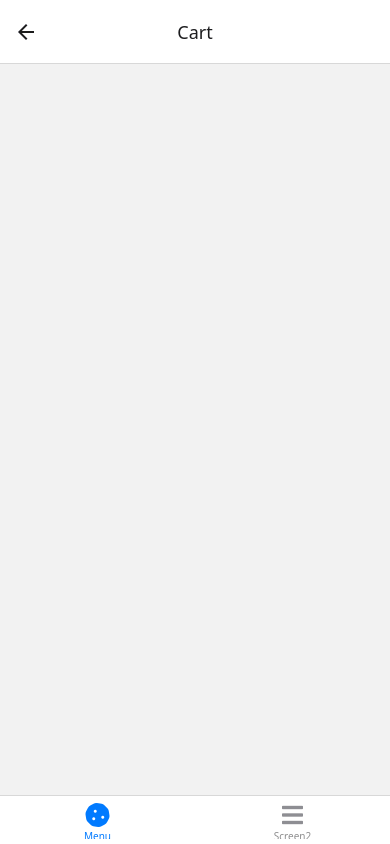
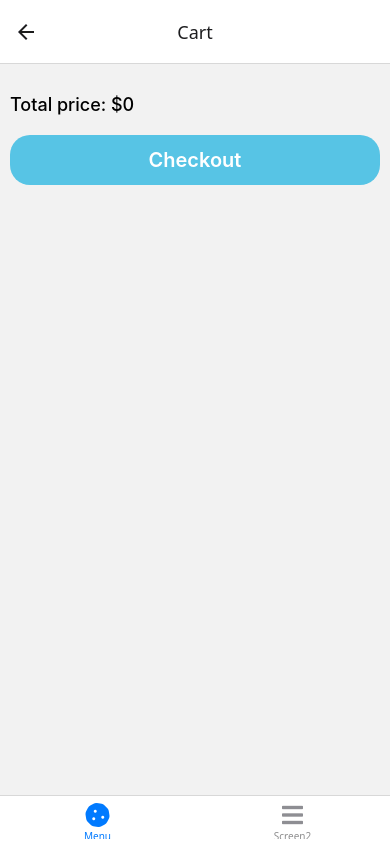
Before and after one commit to qhuyyy/FoodOrderingApp, a React Native app: screen /Cart in a window 390 px wide. Built offline with nearby package versions, Linux system fonts and the light colour scheme.

Commit message:
Logic in Cart

```diff
--- a/package.json
+++ b/package.json
@@ -21,6 +21,7 @@
     "react-native-reanimated": "^3.18.0",
     "react-native-safe-area-context": "^5.4.1",
     "react-native-screens": "^4.11.1",
+    "react-native-uuid": "^2.0.3",
     "react-native-vector-icons": "^10.2.0",
     "react-navigation": "^5.0.0"
   },
--- a/src/components/CartListItem.tsx
+++ b/src/components/CartListItem.tsx
@@ -11,7 +11,7 @@ const defaultPizzaImage =
   'https://notjustdev-dummy.s3.us-east-2.amazonaws.com/food/default.png';
 
 const CartListItem = ({ cartItem }: CartListItemProps) => {
-  //   const { updateQuantity } = useCartContext();
+  const { updateQuantity } = useCartContext();
   return (
     <View style={styles.container}>
       <Image
@@ -28,7 +28,7 @@ const CartListItem = ({ cartItem }: CartListItemProps) => {
       </View>
       <View style={styles.quantitySelector}>
         <FontAwesome
-          //   onPress={() => updateQuantity(cartItem.id, -1)}
+          onPress={() => updateQuantity(cartItem.id, -1)}
           name="minus"
           color="gray"
           style={{ padding: 5 }}
@@ -36,7 +36,7 @@ const CartListItem = ({ cartItem }: CartListItemProps) => {
 
         <Text style={styles.quantity}>{cartItem.quantity}</Text>
         <FontAwesome
-          //   onPress={() => updateQuantity(cartItem.id, 1)}
+          onPress={() => updateQuantity(cartItem.id, 1)}
           name="plus"
           color="gray"
           style={{ padding: 5 }}
--- /dev/null
+++ b/src/components/CustomButton.tsx
@@ -0,0 +1,39 @@
+import {
+  StyleSheet,
+  Text,
+  View,
+  TouchableOpacity,
+  TouchableOpacityProps,
+} from 'react-native';
+import React from 'react';
+
+type CustomButtonProps = TouchableOpacityProps & {
+  text: string;
+};
+
+const CustomButton = ({ text, ...rest }: CustomButtonProps) => {
+  return (
+    <View>
+      <TouchableOpacity style={styles.button} {...rest}>
+        <Text style={styles.text}>{text}</Text>
+      </TouchableOpacity>
+    </View>
+  );
+};
+
+export default CustomButton;
+
+const styles = StyleSheet.create({
+  button: {
+    height: 50,
+    borderRadius: 20,
+    backgroundColor: '#57C4E5',
+    alignItems: 'center',
+    justifyContent: 'center',
+  },
+  text: {
+    fontWeight: '600',
+    fontSize: 20,
+    color: 'white',
+  },
+});
--- a/src/providers/CartProvider.tsx
+++ b/src/providers/CartProvider.tsx
@@ -1,22 +1,36 @@
 import { createContext, PropsWithChildren, useContext, useState } from 'react';
 import { CartItem, Product } from '../type/types';
+import uuid from 'react-native-uuid';
 
 type CartType = {
   items: CartItem[];
   addItem: (product: Product, size: CartItem['size']) => void;
+  updateQuantity: (itemId: string, amount: -1 | 1) => void;
+  total: number;
 };
 
 const CartContext = createContext<CartType>({
   items: [],
   addItem: () => {},
+  updateQuantity: () => {},
+  total: 0,
 });
 
 const CartProvider = ({ children }: PropsWithChildren) => {
   const [items, setItems] = useState<CartItem[]>([]);
 
   const addItem = (product: Product, size: CartItem['size']) => {
+    const existingItem = items.find(
+      item => item.product.id === product.id && item.size === size,
+    );
+
+    if (existingItem) {
+      updateQuantity(existingItem.id, 1);
+      return;
+    }
+
     const newCartItem: CartItem = {
-      id: '1',
+      id: uuid.v4(),
       product,
       product_id: product.id,
       size,
@@ -26,9 +40,26 @@ const CartProvider = ({ children }: PropsWithChildren) => {
     setItems([newCartItem, ...items]);
   };
 
-  console.log(items);
+  const updateQuantity = (itemId: string, amount: -1 | 1) => {
+    const updatedItems = items
+      .map(item =>
+        item.id !== itemId
+          ? item
+          : { ...item, quantity: item.quantity + amount },
+      )
+      .filter(item => item.quantity > 0);
+    setItems(updatedItems);
+  };
+
+  //   console.log(items);
+
+  const total = items.reduce(
+    (sum, item) => (sum += item.product.price * item.quantity),
+    0,
+  );
+
   return (
-    <CartContext.Provider value={{ items, addItem }}>
+    <CartContext.Provider value={{ items, addItem, updateQuantity, total }}>
       {children}
     </CartContext.Provider>
   );
--- a/src/screens/CartScreen.tsx
+++ b/src/screens/CartScreen.tsx
@@ -2,10 +2,11 @@ import { FlatList, StyleSheet, Text, View } from 'react-native';
 import React, { useContext } from 'react';
 import { useCartContext } from '../providers/CartProvider';
 import CartListItem from '../components/CartListItem';
+import CustomButton from '../components/CustomButton';
 
 const CartScreen = () => {
-  const { items } = useCartContext();
-  console.log(items);
+  const { items, total } = useCartContext();
+
   return (
     <View>
       <FlatList
@@ -13,6 +14,12 @@ const CartScreen = () => {
         renderItem={({ item }) => <CartListItem cartItem={item} />}
         contentContainerStyle={{ gap: 10, padding: 10 }}
       />
+      <Text style={{ padding: 10, fontWeight: '500', fontSize: 18 }}>
+        Total price: ${total}
+      </Text>
+      <View style={{ padding: 10 }}>
+        <CustomButton text="Checkout" />
+      </View>
     </View>
   );
 };
--- a/src/screens/ProductDetailScreen.tsx
+++ b/src/screens/ProductDetailScreen.tsx
@@ -12,6 +12,7 @@ import { NativeStackNavigationProp } from '@react-navigation/native-stack';
 import { MenuStackParamList } from '../navigation/MenuNavigator';
 import { useCartContext } from '../providers/CartProvider';
 import { PizzaSize } from '../type/types';
+import CustomButton from '../components/CustomButton';
 
 type ProductDetailRouteProp = RouteProp<MenuStackParamList, 'ProductDetail'>;
 type NavigationProp = NativeStackNavigationProp<MenuStackParamList>;
@@ -72,13 +73,9 @@ export default function ProductDetailScreen() {
         ))}
       </View>
 
-      <Text style={styles.price}>${product.price}</Text>
+      <Text style={styles.price}>Price: ${product.price}</Text>
 
-      <View>
-        <TouchableOpacity onPress={addToCart} style={styles.button}>
-          <Text style={styles.text}>Add to Cart</Text>
-        </TouchableOpacity>
-      </View>
+      <CustomButton text="Add to Cart" onPress={addToCart} />
     </View>
   );
 }
```
Also changed, not shown: 1 other file (tests, documents, lock files or other folders).
